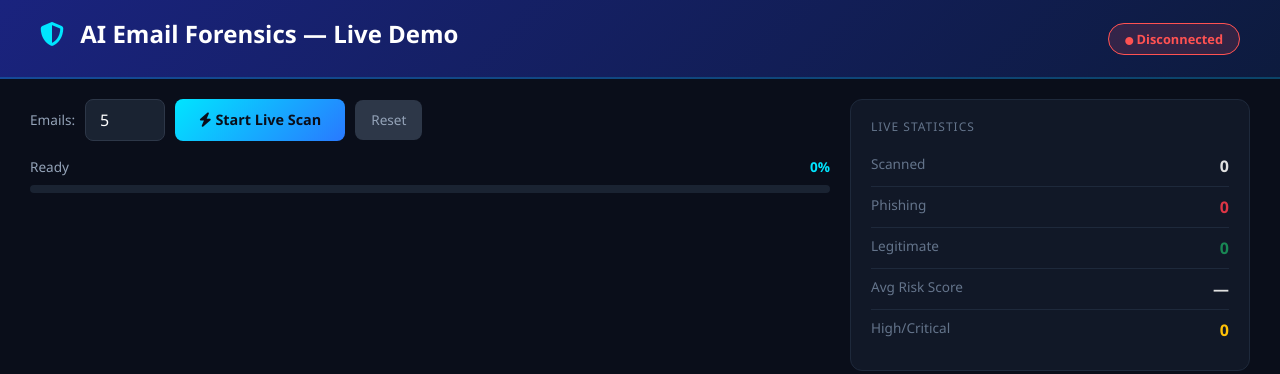
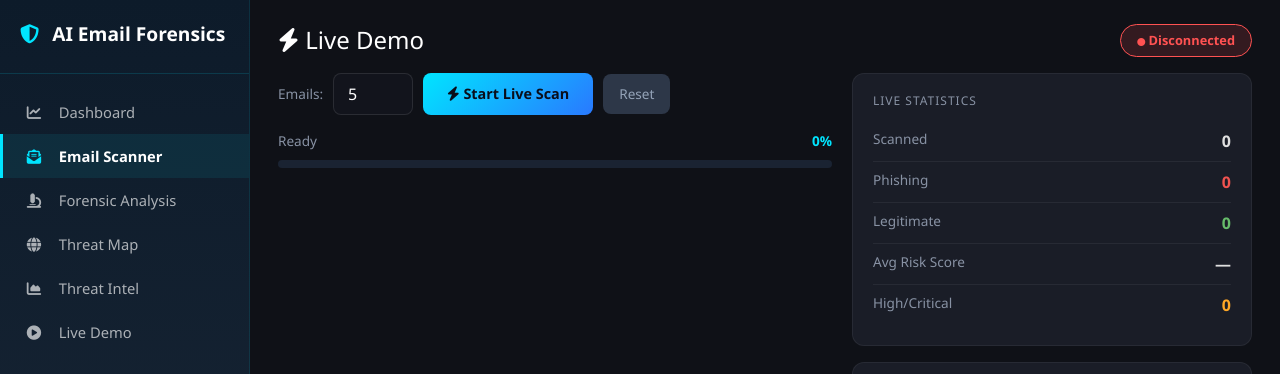
Before and after one commit to SabarishR08/mailforensic-ai-sih26106, a Flask app: page /email/demo in a window 1280 px wide. Shown: the top 374 px of the page. Run offline with Flask 3, Linux system fonts and the light colour scheme; some libraries are stand-ins or nearby versions.

Commit message:
Fix ML model loading + sidebar on all pages
- Pin scikit-learn==1.6.1 and xgboost==2.1.3 (models trained on these)
- Convert threat_intel.html to extend base.html with sidebar + dark theme
- Convert demo.html to extend base.html with sidebar (done earlier)

🤖 Generated with Codebuff
Co-Authored-By: Codebuff <noreply@codebuff.com>

```diff
--- a/dashboard/templates/demo.html
+++ b/dashboard/templates/demo.html
@@ -1,42 +1,17 @@
-<!DOCTYPE html>
-<html lang="en">
-<head>
-    <meta charset="UTF-8">
-    <meta name="viewport" content="width=device-width, initial-scale=1.0">
-    <title>Live Demo — AI Email Forensics</title>
-    <link href="https://cdn.jsdelivr.net/npm/bootstrap@5.3.2/dist/css/bootstrap.min.css" rel="stylesheet">
-    <link href="https://cdnjs.cloudflare.com/ajax/libs/font-awesome/6.5.0/css/all.min.css" rel="stylesheet">
-    <link href="https://unpkg.com/leaflet@1.9.4/dist/leaflet.css" rel="stylesheet">
+{% extends "base.html" %}
+{% block title %}Live Demo — AI Email Forensics{% endblock %}
+{% block extra_head %}
     <style>
-        :root { --primary: #1a237e; --accent: #283593; --glow: #00e5ff; }
-        * { margin: 0; padding: 0; box-sizing: border-box; }
-        body { background: #0a0e1a; color: #e0e0e0; font-family: 'Segoe UI', system-ui, sans-serif; min-height: 100vh; overflow-x: hidden; }
+        :root { --glow: #00e5ff; }
 
-        /* Header */
-        .demo-header {
-            background: linear-gradient(135deg, var(--primary) 0%, #0d1b3e 100%);
-            padding: 20px 40px; display: flex; justify-content: space-between; align-items: center;
-            border-bottom: 2px solid rgba(0,229,255,0.2);
-        }
-        .demo-header h1 { font-size: 1.5rem; font-weight: 700; color: white; }
-        .demo-header h1 i { color: var(--glow); margin-right: 10px; }
-        .status-pill { padding: 6px 16px; border-radius: 20px; font-size: 0.8rem; font-weight: 600; }
-        .status-connected { background: rgba(0,230,118,0.15); color: #00e676; border: 1px solid #00e676; }
-        .status-disconnected { background: rgba(255,82,82,0.15); color: #ff5252; border: 1px solid #ff5252; }
-        .status-scanning { background: rgba(0,229,255,0.15); color: var(--glow); border: 1px solid var(--glow); animation: pulse 1.5s infinite; }
-        @keyframes pulse { 0%,100% { opacity: 1; } 50% { opacity: 0.6; } }
+        .demo-body { display: grid; grid-template-columns: 1fr 400px; gap: 20px; height: calc(100vh - 100px); }
 
-        /* Main layout */
-        .demo-body { display: grid; grid-template-columns: 1fr 400px; gap: 20px; padding: 20px 30px; height: calc(100vh - 80px); }
-
-        /* Left: scan area */
         .scan-area { display: flex; flex-direction: column; gap: 16px; overflow: hidden; }
         .progress-section { flex-shrink: 0; }
         .progress-bar-wrapper { height: 8px; background: #1a2332; border-radius: 4px; overflow: hidden; margin-top: 8px; }
         .progress-bar-fill { height: 100%; width: 0%; background: linear-gradient(90deg, var(--glow), #76ff03); border-radius: 4px; transition: width 0.4s ease; }
         .progress-text { font-size: 0.85rem; color: #90a4ae; margin-top: 4px; }
 
-        /* Cards grid */
         .cards-grid { display: grid; grid-template-columns: repeat(auto-fill, minmax(320px, 1fr)); gap: 12px; overflow-y: auto; padding-right: 8px; flex: 1; }
         .cards-grid::-webkit-scrollbar { width: 4px; }
         .cards-grid::-webkit-scrollbar-thumb { background: rgba(0,229,255,0.3); border-radius: 2px; }
@@ -78,30 +53,25 @@
         .auth-fail { background: rgba(239,68,68,0.15); color: #ef4444; }
         .auth-missing { background: rgba(100,116,139,0.15); color: #94a3b8; }
 
-        /* Right panel: stats + map */
         .side-panel { display: flex; flex-direction: column; gap: 16px; }
-        .stats-card { background: #111827; border-radius: 12px; padding: 20px; border: 1px solid #1e293b; }
-        .stat-row { display: flex; justify-content: space-between; padding: 8px 0; border-bottom: 1px solid #1e293b; }
+        .stats-card { background: #1a1d27; border-radius: 12px; padding: 20px; border: 1px solid rgba(255,255,255,0.06); }
+        .stat-row { display: flex; justify-content: space-between; padding: 8px 0; border-bottom: 1px solid rgba(255,255,255,0.06); }
         .stat-row:last-child { border-bottom: none; }
-        .stat-label { color: #64748b; font-size: 0.85rem; }
-        .stat-value { font-weight: 700; font-size: 1rem; }
+        .stat-label { color: #8892a4; font-size: 0.85rem; }
+        .stat-value { font-weight: 700; font-size: 1rem; color: #e0e0e0; }
         .map-container { flex: 1; border-radius: 12px; overflow: hidden; min-height: 300px; }
 
-        /* Scanning animation */
         .scanning-pulse { animation: scanPulse 2s infinite; }
         @keyframes scanPulse { 0%,100% { box-shadow: 0 0 0 0 rgba(0,229,255,0.4); } 50% { box-shadow: 0 0 20px 5px rgba(0,229,255,0.1); } }
 
-        /* Big number animation */
         .big-number { font-size: 3rem; font-weight: 800; font-variant-numeric: tabular-nums; transition: color 0.3s; }
 
-        /* Toast messages */
         .toast-area { position: fixed; bottom: 20px; right: 20px; z-index: 1000; display: flex; flex-direction: column; gap: 8px; }
         .toast-msg { padding: 10px 16px; border-radius: 8px; font-size: 0.8rem; animation: toastIn 0.3s ease; background: #1e293b; border-left: 3px solid var(--glow); color: #e0e0e0; }
         @keyframes toastIn { from { opacity: 0; transform: translateX(50px); } to { opacity: 1; transform: translateX(0); } }
 
-        /* Control bar */
         .control-bar { flex-shrink: 0; display: flex; gap: 10px; align-items: center; }
-        .control-bar input { background: #1a2332; border: 1px solid #2d3748; color: white; padding: 8px 14px; border-radius: 8px; width: 80px; }
+        .control-bar input { background: #12141c; border: 1px solid rgba(255,255,255,0.1); color: white; padding: 8px 14px; border-radius: 8px; width: 80px; }
         .btn-scan {
             background: linear-gradient(135deg, #00e5ff, #2979ff); color: #0a0e1a; font-weight: 700;
             padding: 10px 24px; border: none; border-radius: 8px; cursor: pointer; font-size: 0.9rem;
@@ -110,26 +80,28 @@
         .btn-scan:hover { transform: translateY(-1px); box-shadow: 0 4px 15px rgba(0,229,255,0.3); }
         .btn-scan:disabled { opacity: 0.5; cursor: not-allowed; transform: none; }
         .btn-reset { background: #2d3748; color: #94a3b8; padding: 10px 16px; border: none; border-radius: 8px; cursor: pointer; font-size: 0.85rem; }
+
+        .status-pill { padding: 6px 16px; border-radius: 20px; font-size: 0.8rem; font-weight: 600; }
+        .status-connected { background: rgba(0,230,118,0.15); color: #00e676; border: 1px solid #00e676; }
+        .status-disconnected { background: rgba(255,82,82,0.15); color: #ff5252; border: 1px solid #ff5252; }
+        .status-scanning { background: rgba(0,229,255,0.15); color: var(--glow); border: 1px solid var(--glow); animation: pulse 1.5s infinite; }
+        @keyframes pulse { 0%,100% { opacity: 1; } 50% { opacity: 0.6; } }
     </style>
-</head>
-<body>
-    <!-- Header -->
-    <div class="demo-header">
-        <h1><i class="fas fa-shield-halved"></i> AI Email Forensics — Live Demo</h1>
-        <div>
-            <span class="status-pill status-disconnected" id="conn-status">
-                <i class="fas fa-circle" style="font-size:0.5rem;vertical-align:middle"></i> Disconnected
-            </span>
-        </div>
+{% endblock %}
+
+{% block content %}
+    <div class="d-flex justify-content-between align-items-center mb-3">
+        <h4 class="mb-0"><i class="fas fa-bolt"></i> Live Demo</h4>
+        <span class="status-pill status-disconnected" id="conn-status">
+            <i class="fas fa-circle" style="font-size:0.5rem;vertical-align:middle"></i> Disconnected
+        </span>
     </div>
 
-    <!-- Body -->
     <div class="demo-body">
         <!-- Left: scan area -->
         <div class="scan-area">
-            <!-- Controls -->
             <div class="control-bar">
-                <label style="font-size:0.85rem;color:#94a3b8">Emails:</label>
+                <label style="font-size:0.85rem;color:#8892a4">Emails:</label>
                 <input type="number" id="email-count" value="5" min="1" max="20">
                 <button class="btn-scan" id="btn-scan" onclick="startScan()">
                     <i class="fas fa-bolt"></i> Start Live Scan
@@ -139,10 +111,9 @@
                 <span id="scan-counter" style="font-size:0.85rem;color:#64748b"></span>
             </div>
 
-            <!-- Progress -->
             <div class="progress-section">
                 <div style="display:flex;justify-content:space-between;align-items:center">
-                    <span id="progress-label" style="font-size:0.85rem;color:#94a3b8">Ready</span>
+                    <span id="progress-label" style="font-size:0.85rem;color:#8892a4">Ready</span>
                     <span id="progress-pct" style="font-size:0.85rem;color:var(--glow);font-weight:600">0%</span>
                 </div>
                 <div class="progress-bar-wrapper">
@@ -150,64 +121,59 @@
                 </div>
             </div>
 
-            <!-- Cards -->
             <div class="cards-grid" id="cards-grid"></div>
         </div>
 
         <!-- Right: stats + map -->
         <div class="side-panel">
             <div class="stats-card">
-                <h6 style="color:#64748b;margin-bottom:12px;text-transform:uppercase;font-size:0.75rem;letter-spacing:1px">Live Statistics</h6>
+                <h6 style="color:#8892a4;margin-bottom:12px;text-transform:uppercase;font-size:0.75rem;letter-spacing:1px">Live Statistics</h6>
                 <div class="stat-row">
                     <span class="stat-label">Scanned</span>
                     <span class="stat-value" id="stat-scanned">0</span>
                 </div>
                 <div class="stat-row">
                     <span class="stat-label">Phishing</span>
-                    <span class="stat-value text-danger" id="stat-phishing">0</span>
+                    <span class="stat-value" style="color:#ef5350" id="stat-phishing">0</span>
                 </div>
                 <div class="stat-row">
                     <span class="stat-label">Legitimate</span>
-                    <span class="stat-value text-success" id="stat-legit">0</span>
+                    <span class="stat-value" style="color:#66bb6a" id="stat-legit">0</span>
                 </div>
                 <div class="stat-row">
                     <span class="stat-label">Avg Risk Score</span>
-                    <span class="stat-value" id="stat-avg-risk">—</span>
+                    <span class="stat-value" id="stat-avg-risk">&mdash;</span>
                 </div>
                 <div class="stat-row">
                     <span class="stat-label">High/Critical</span>
-                    <span class="stat-value text-warning" id="stat-high">0</span>
+                    <span class="stat-value" style="color:#ffa726" id="stat-high">0</span>
                 </div>
             </div>
 
             <div class="stats-card map-container">
-                <h6 style="color:#64748b;margin-bottom:8px;text-transform:uppercase;font-size:0.75rem;letter-spacing:1px">Threat Origins</h6>
+                <h6 style="color:#8892a4;margin-bottom:8px;text-transform:uppercase;font-size:0.75rem;letter-spacing:1px">Threat Origins</h6>
                 <div id="demo-map" style="height: calc(100% - 30px); border-radius: 8px;"></div>
             </div>
         </div>
     </div>
 
-    <!-- Toast area -->
     <div class="toast-area" id="toast-area"></div>
+{% endblock %}
 
-    <script src="https://cdn.socket.io/4.7.5/socket.io.min.js"></script>
-    <script src="https://unpkg.com/leaflet@1.9.4/dist/leaflet.js"></script>
+{% block extra_scripts %}
     <script>
-    // --- State ---
     var scanned = 0, phishingCount = 0, legitCount = 0, highCount = 0, riskSum = 0;
     var totalExpected = 0;
     var map, markers = [];
 
-    // --- Map ---
     function initMap() {
         map = L.map('demo-map', { zoomControl: false, attributionControl: false }).setView([20, 0], 2);
         L.tileLayer('https://{s}.basemaps.cartocdn.com/dark_all/{z}/{x}/{y}{r}.png', {
-            attribution: '© CartoDB'
+            attribution: '&copy; CartoDB'
         }).addTo(map);
     }
     initMap();
 
-    // --- SocketIO ---
     var socket = io();
 
     socket.on('connect', function() {
@@ -221,9 +187,7 @@
         document.getElementById('conn-status').innerHTML = '<i class="fas fa-circle" style="font-size:0.5rem;vertical-align:middle"></i> Disconnected';
     });
 
-    socket.on('connected', function(data) {
-        showToast(data.message, 'info');
-    });
+    socket.on('connected', function(data) { showToast(data.message, 'info'); });
 
     socket.on('scan_started', function(data) {
         totalExpected = data.total;
@@ -251,7 +215,6 @@
         var riskLevel = (risk.risk_level || 'Unknown').toLowerCase();
         var prediction = ml.prediction || 'unknown';
 
-        // Update stats
         if (prediction === 'phishing') phishingCount++;
         else if (prediction === 'legitimate') legitCount++;
         riskSum += (risk.risk_score || 0);
@@ -263,7 +226,6 @@
         document.getElementById('stat-high').textContent = highCount;
         document.getElementById('stat-avg-risk').textContent = Math.round(riskSum / scanned);
 
-        // Create card
         var card = document.createElement('div');
         card.className = 'scan-card ' + prediction;
 
@@ -292,7 +254,6 @@
         var grid = document.getElementById('cards-grid');
         grid.insertBefore(card, grid.firstChild);
 
-        // Update map
         if (geo.latitude && geo.longitude) {
             var color = riskLevel === 'critical' ? '#ef4444' : riskLevel === 'high' ? '#ffa726' : '#ffee58';
             var marker = L.circleMarker([geo.latitude, geo.longitude], {
@@ -303,8 +264,6 @@
                 'Prediction: ' + prediction
             ).addTo(map);
             markers.push(marker);
-
-            // Fit map to show all markers
             if (markers.length > 1) {
                 var group = L.featureGroup(markers);
                 map.fitBounds(group.getBounds().pad(0.2));
@@ -312,14 +271,10 @@
                 map.setView([geo.latitude, geo.longitude], 5);
             }
         }
-
-        // Toast
         showToast(data.message, prediction === 'phishing' ? 'danger' : 'success');
     });
 
-    socket.on('scan_error', function(data) {
-        showToast(data.message || 'Scan error', 'danger');
-    });
+    socket.on('scan_error', function(data) { showToast(data.message || 'Scan error', 'danger'); });
 
     socket.on('scan_complete', function(data) {
         document.getElementById('btn-scan').disabled = false;
@@ -328,14 +283,10 @@
         document.getElementById('progress-bar').style.width = '100%';
         document.getElementById('progress-pct').textContent = '100%';
         document.getElementById('progress-label').textContent = 'Scan complete!';
-
         showToast(data.message, 'info');
-        if (data.phishing_detected > 0) {
-            showToast(data.phishing_detected + ' PHISHING emails detected!', 'danger');
-        }
+        if (data.phishing_detected > 0) showToast(data.phishing_detected + ' PHISHING emails detected!', 'danger');
     });
 
-    // --- Actions ---
     function startScan() {
         var count = parseInt(document.getElementById('email-count').value) || 5;
         socket.emit('start_demo_scan', { limit: count });
@@ -348,7 +299,7 @@
         document.getElementById('stat-phishing').textContent = '0';
         document.getElementById('stat-legit').textContent = '0';
         document.getElementById('stat-high').textContent = '0';
-        document.getElementById('stat-avg-risk').textContent = '—';
+        document.getElementById('stat-avg-risk').textContent = '\u2014';
         document.getElementById('progress-bar').style.width = '0%';
         document.getElementById('progress-pct').textContent = '0%';
         document.getElementById('progress-label').textContent = 'Ready';
@@ -359,10 +310,8 @@
         map.setView([20, 0], 2);
     }
 
-    // --- Helpers ---
     function getRiskColor(level) {
-        var colors = { critical: '#ef5350', high: '#ffa726', medium: '#ffee58', low: '#66bb6a', safe: '#42a5f5' };
-        return colors[level] || '#94a3b8';
+        return { critical: '#ef5350', high: '#ffa726', medium: '#ffee58', low: '#66bb6a', safe: '#42a5f5' }[level] || '#94a3b8';
     }
 
     function showToast(msg, type) {
@@ -377,5 +326,4 @@
         setTimeout(function() { toast.remove(); }, 5000);
     }
     </script>
-</body>
-</html>
+{% endblock %}
--- a/requirements.txt
+++ b/requirements.txt
@@ -7,8 +7,8 @@ python-dotenv==1.0.1
 eventlet==0.37.0
 
 # === ML Pipeline ===
-scikit-learn==1.7.2
-xgboost==3.4.1
+scikit-learn==1.6.1
+xgboost==2.1.3
 lightgbm>=4.5.0
 pandas>=2.2.3
 numpy>=2.2.1
```
Also changed, not shown: dashboard/templates/threat_intel.html (+26 -46 lines).
